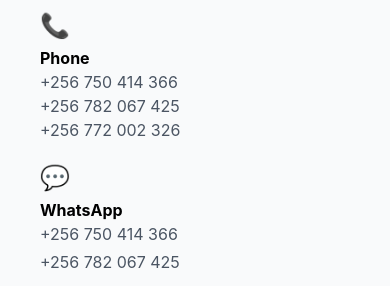
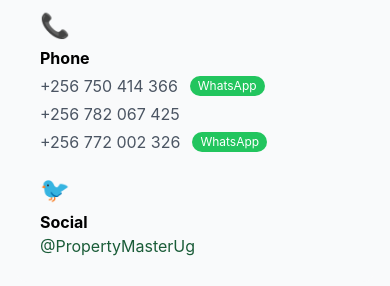
Before and after one commit to asiimwe3/sageco-evergreen, a Next.js app: page /contact in a window 390 px wide. Shown: the part 558-844 px from the top of the page. Built offline with nearby package versions, Linux system fonts and the light colour scheme; no server answers.

Commit message:
fix(contact): add WhatsApp links to first and last phone numbers

```diff
--- a/pages/contact.js
+++ b/pages/contact.js
@@ -68,16 +68,16 @@ export default function Contact() {
             <div>
               <span className="text-2xl">📞</span>
               <p className="font-bold mt-1">Phone</p>
-              <a href="tel:+256750414366" className="block text-gray-600 hover:text-primary">+256 750 414 366</a>
-              <a href="tel:+256782067425" className="block text-gray-600 hover:text-primary">+256 782 067 425</a>
-              <a href="tel:+256772002326" className="block text-gray-600 hover:text-primary">+256 772 002 326</a>
-            </div>
-            <div>
-              <span className="text-2xl">💬</span>
-              <p className="font-bold mt-1">WhatsApp</p>
-              <div className="flex flex-col gap-1">
-                <a href="https://wa.me/256750414366" target="_blank" rel="noopener noreferrer" className="text-gray-600 hover:text-primary">+256 750 414 366</a>
-                <a href="https://wa.me/256782067425" target="_blank" rel="noopener noreferrer" className="text-gray-600 hover:text-primary">+256 782 067 425</a>
+              <div className="flex items-center gap-3 mt-1">
+                <a href="tel:+256750414366" className="text-gray-600 hover:text-primary">+256 750 414 366</a>
+                <a href="https://wa.me/256750414366" target="_blank" rel="noopener noreferrer"
+                  className="text-xs bg-green-500 text-white px-2 py-0.5 rounded-full hover:bg-green-600">WhatsApp</a>
+              </div>
+              <a href="tel:+256782067425" className="block text-gray-600 hover:text-primary mt-1">+256 782 067 425</a>
+              <div className="flex items-center gap-3 mt-1">
+                <a href="tel:+256772002326" className="text-gray-600 hover:text-primary">+256 772 002 326</a>
+                <a href="https://wa.me/256772002326" target="_blank" rel="noopener noreferrer"
+                  className="text-xs bg-green-500 text-white px-2 py-0.5 rounded-full hover:bg-green-600">WhatsApp</a>
               </div>
             </div>
             <div>
```
